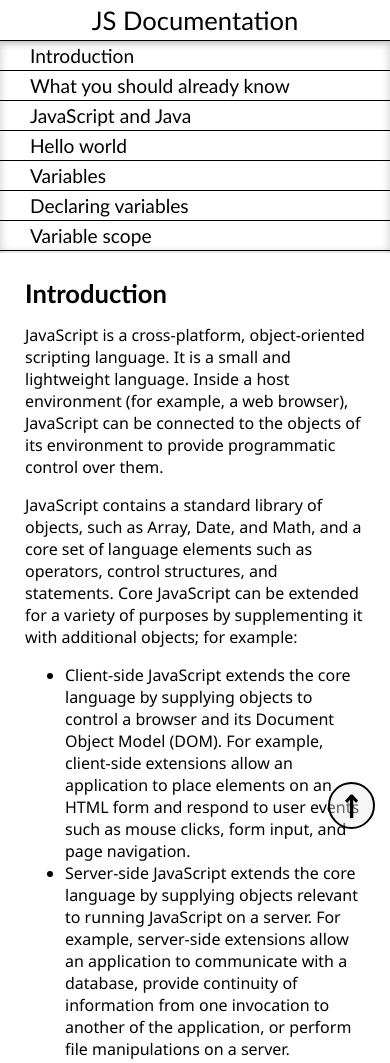
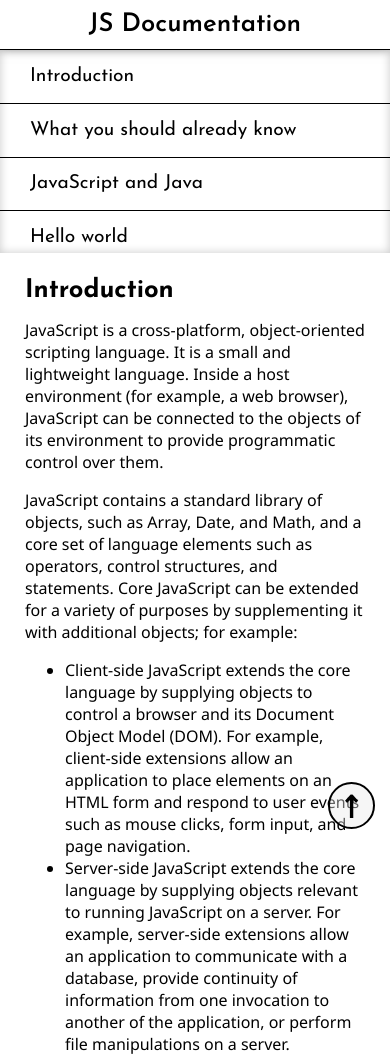
Before and after one commit to Jimike110/freeCodeCamp-Technical-Documentation-Page-project, a plain HTML site: page index.html in a window 390 px wide. Shown: the top 1063 px of the page. Drawn offline with Linux system fonts and the light colour scheme.

Commit message:
EDIT: Header font family

```diff
--- a/index.html
+++ b/index.html
@@ -6,6 +6,9 @@
       <meta name="viewport" content="width=device-width, initial-scale=1.0" />
       <title>Technical Documentation Page | Jimike</title>
       <link rel="stylesheet" href="styles.css" />
+      <link rel="preconnect" href="https://fonts.googleapis.com">
+<link rel="preconnect" href="https://fonts.gstatic.com" crossorigin>
+<link href="https://fonts.googleapis.com/css2?family=Josefin+Sans:wght@400;600;700;800&display=swap" rel="stylesheet">
     </head>
 
     <body>
--- a/styles.css
+++ b/styles.css
@@ -28,7 +28,7 @@ body {
   position: sticky;
   top: 0;
   left: 0;
-  font-weight: 500;
+  font-weight: 600;
   background: #ffffff;
   box-shadow: 0 0 10px 0px #00000088;
 }
@@ -37,10 +37,11 @@ body {
   display: block;
   font-size: 1.2em;
   color: #000000;
+  font-weight: 500;
   border-top: 1px solid #000000;
   padding: 3vh 10px 3vh 30px;
   cursor: pointer;
-  font-family: 'Gill Sans', 'Gill Sans MT', Calibri, 'Trebuchet MS', sans-serif;
+  font-family: "Josefin Sans", sans-serif;
 }
 #navbar a:hover {
   font-weight: 600;
@@ -53,8 +54,8 @@ body {
 }
 header {
   font-size: 1.6em;
-  font-weight: 800;
-  font-family: 'Gill Sans', 'Gill Sans MT', Calibri, 'Trebuchet MS', sans-serif;
+  font-weight: 700;
+  font-family: "Josefin Sans", sans-serif;
 }
 code {
     background: #00000015;
@@ -77,11 +78,11 @@ section:not(:first-of-type) {
         position: relative;
     }
     #navbar header {
-        padding: 5px;
+        padding: 12px;
         text-align: center;
     }
     #navbar a {
-        padding: 3px 10px 3px 30px;
+        padding: 2vh 10px 2vh 30px;
     }
     #main-doc {
         margin: 25px;
```
